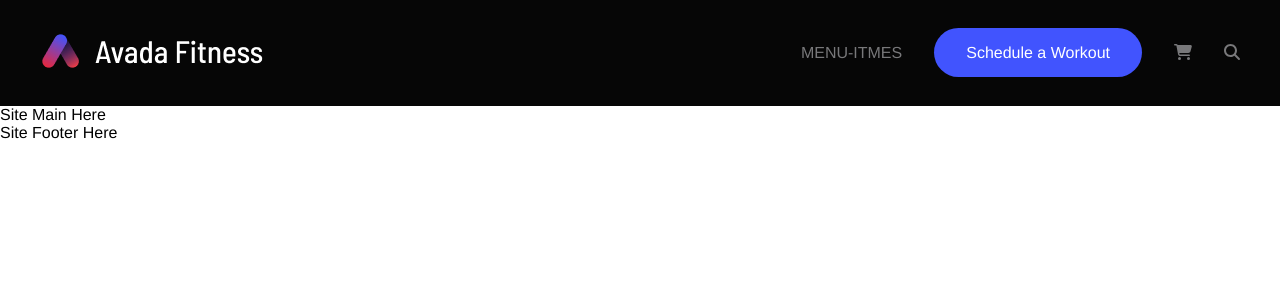
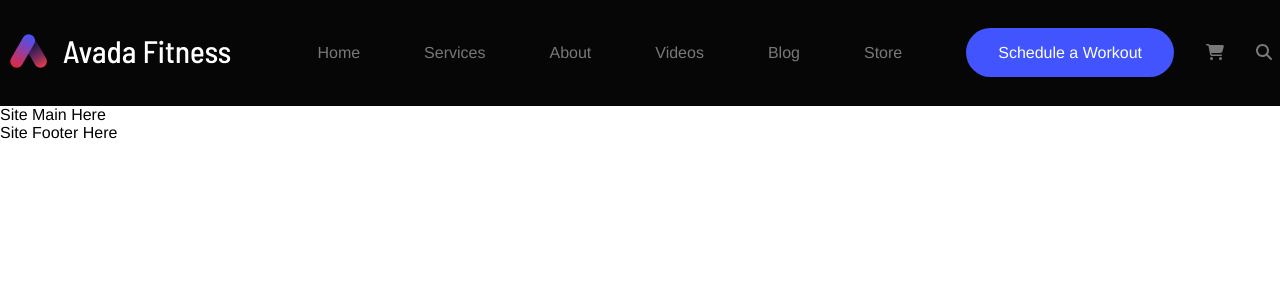
Before and after one commit to MirkOrlando/proj-html-vuejs, a Vue app: page / in a window 1280 px wide. Shown: the top 300 px of the page. Built offline with nearby package versions, Linux system fonts and the light colour scheme.

Commit message:
create dynamic nav-items

```diff
--- a/src/App.vue
+++ b/src/App.vue
@@ -7,7 +7,11 @@
             <img src="@/assets/img/logo.png" alt="logo" />
           </div>
           <div class="nav-menu">
-            <div class="menu-items">MENU-ITMES</div>
+            <ul class="nav-items">
+              <li v-for="(navItem, index) in navItems" :key="index">
+                <a href="#">{{ navItem }}</a>
+              </li>
+            </ul>
             <div class="nav-actions">
               <a href="#" class="btn btn-primary">Schedule a Workout</a>
               <font-awesome-icon
@@ -29,6 +33,11 @@
 export default {
   name: "App",
   components: {},
+  data() {
+    return {
+      navItems: ["Home", "Services", "About", "Videos", "Blog", "Store"],
+    };
+  },
 };
 </script>
 
@@ -46,6 +55,13 @@ header {
     .nav-menu {
       display: flex;
       gap: 2rem;
+      width: fit-content;
+      .nav-items {
+        display: flex;
+        li {
+          padding: 0 2rem;
+        }
+      }
     }
   }
 }
--- a/src/assets/scss/partials/common.scss
+++ b/src/assets/scss/partials/common.scss
@@ -7,6 +7,10 @@
 a {
     text-decoration: none;
     color: unset;
+}
+
+ul {
+    list-style: none;
 }
 
 .btn {
--- a/src/assets/scss/partials/grid_structure.scss
+++ b/src/assets/scss/partials/grid_structure.scss
@@ -1,5 +1,6 @@
 .container {
-    /* for sceen w1440 = max-width: 1400px; */
-    max-width: 1200px;
+    max-width: 1400px;
     margin: auto;
+    padding-right: 0.5rem;
+    padding-left: 0.5rem;
 }
```
